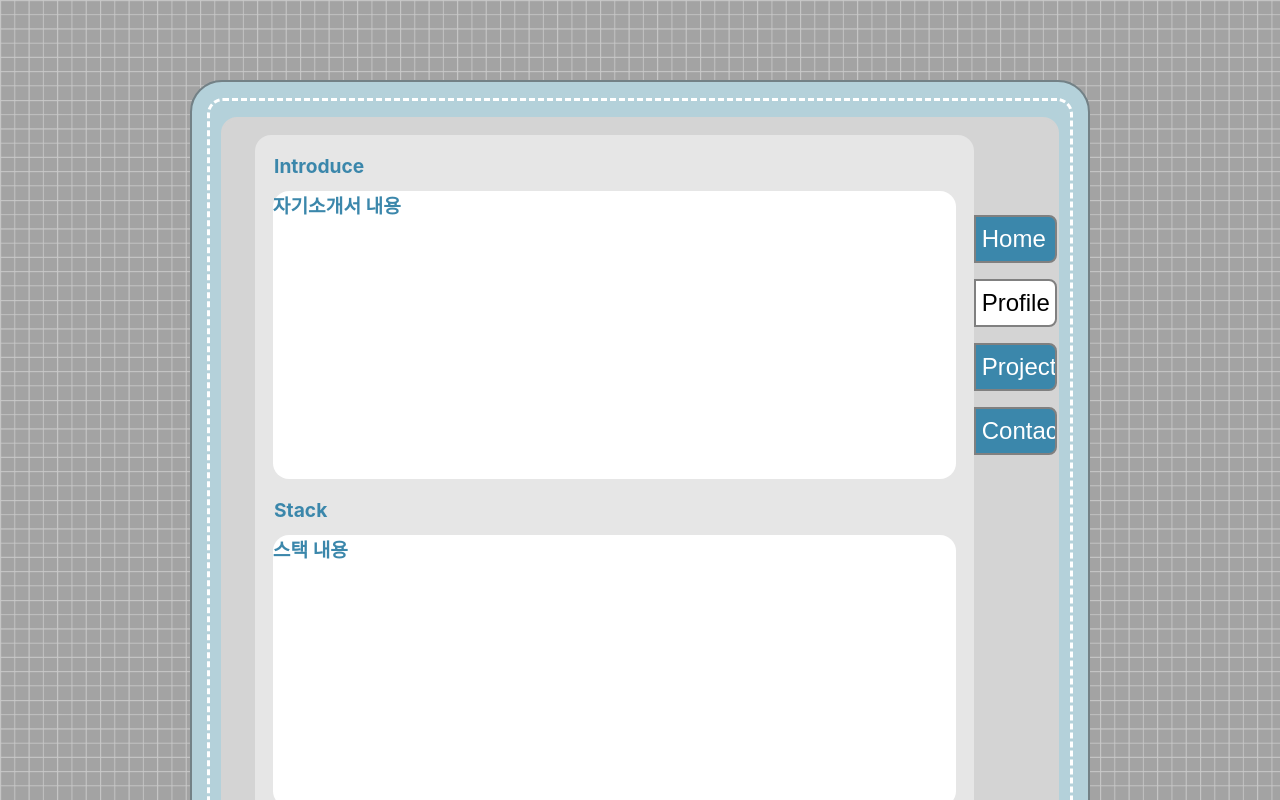
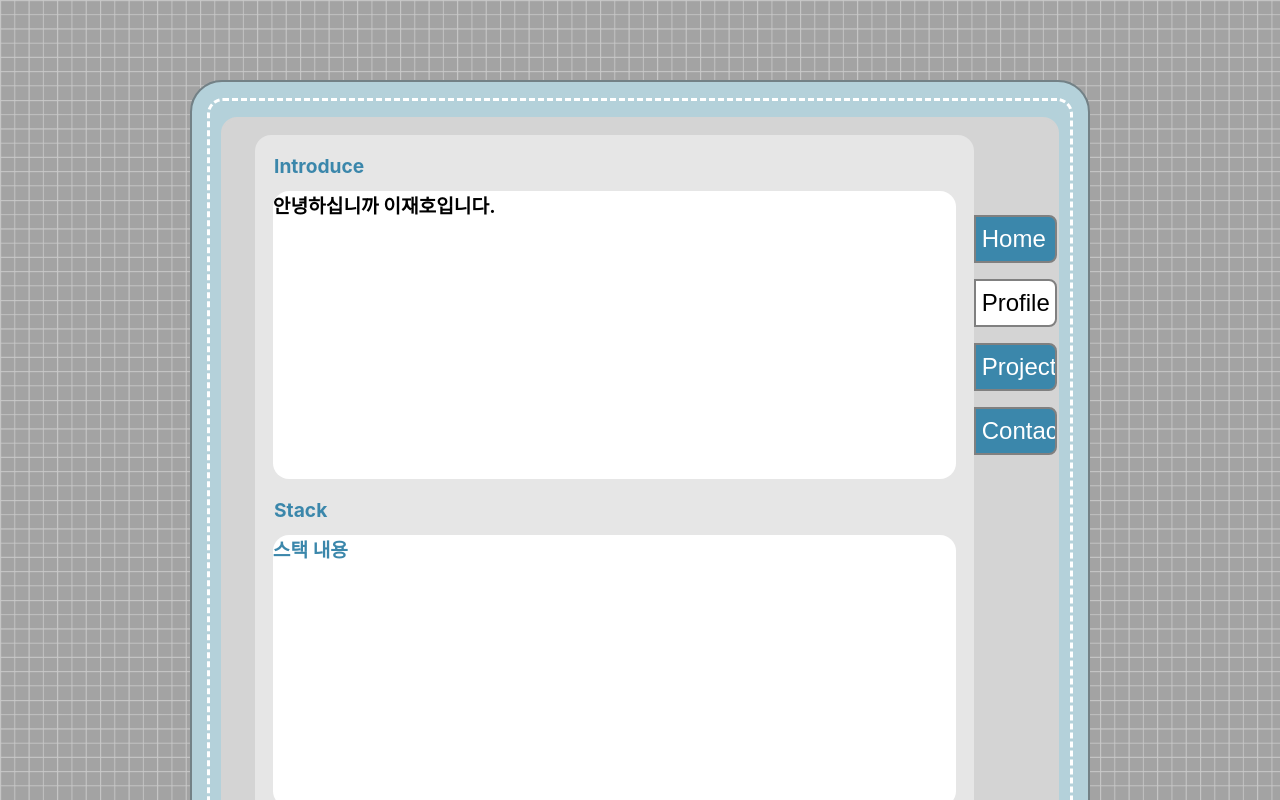
Before and after one commit to jaeho13/Cyworld, a React (Create React App) app in the folder CYWORLD/: page /profile in a window 1280 px wide. Built offline with nearby package versions, Linux system fonts and the light colour scheme.

Commit message:
Add files via upload

```diff
--- a/CYWORLD/src/Components/Profile.jsx
+++ b/CYWORLD/src/Components/Profile.jsx
@@ -31,7 +31,9 @@ const Profile = () => {
                             <Bind>
                                 <Filed>
                                     <FiledTop>Introduce </FiledTop>
-                                    <FiledCenter>자기소개서 내용</FiledCenter>
+                                    <FiledCenter>
+                                        안녕하십니까 이재호입니다.
+                                    </FiledCenter>
                                     <FiledTop>Stack</FiledTop>
                                     <FiledBottom>스택 내용</FiledBottom>
 
@@ -128,13 +130,14 @@ const FiledCenter = styled.div`
     height: 18rem;
     margin: 0 auto;
     font-size: 1.2rem;
-    /* margin-top: 1.1rem;
-    margin-left: 1.1rem; */
-    color: #3B87AB;
+    /* color: #3B87AB; */
+    color: black;
     background-color: white;
     font-weight: bold;
     border-radius: 1rem;
-    /* border: 2px solid black; */
+    overflow: auto; /* 스크롤 추가 */
+    overflow-x: hidden; /* 가로 스크롤 제거 */
+    white-space: pre-wrap; /*한 줄 꽉 차면 줄 바꿈*/
 `
 
 const FiledBottom = styled.div`
@@ -148,7 +151,9 @@ const FiledBottom = styled.div`
     background-color: white;
     font-weight: bold;
     border-radius: 1rem;
-    /* border: 2px solid black; */
+    overflow: auto; /* 스크롤 추가 */
+    overflow-x: hidden; /* 가로 스크롤 제거 */
+    white-space: pre-wrap; /*한 줄 꽉 차면 줄 바꿈*/
 `
 
 const Right = styled.div`
```
